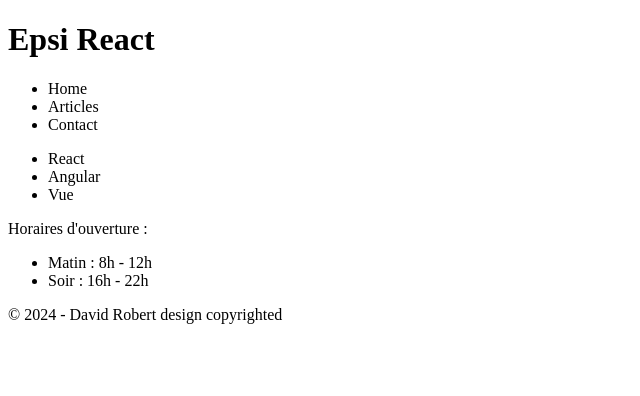
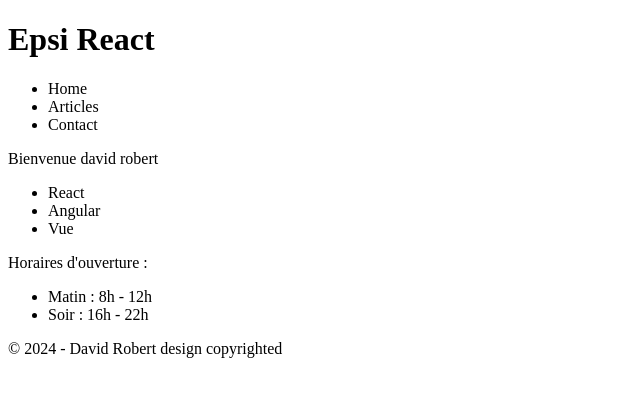
Before and after one commit to davidroberto/epsi-react-component, a React (Vite) app: page / in a window 1280 px wide. Shown: the top 396 px of the page, without its empty margins (0-640 px from the left). Built offline with nearby package versions, Linux system fonts and the light colour scheme.

Commit message:
props header

```diff
--- a/src/components/Header.jsx
+++ b/src/components/Header.jsx
@@ -1,4 +1,4 @@
-function Header() {
+function Header({ user }) {
   return (
     <header>
       <h1>Epsi React</h1>
@@ -9,6 +9,8 @@
           <li>Contact</li>
         </ul>
       </nav>
+
+      {user ? <p>Bienvenue {user}</p> : <p>Merci de vous connecter</p>}
     </header>
   );
 }
--- a/src/pages/App.jsx
+++ b/src/pages/App.jsx
@@ -19,7 +19,7 @@
 
   return (
     <div>
-      <Header />
+      <Header user={"david robert"} />
 
       <ListArticles />
 
```
